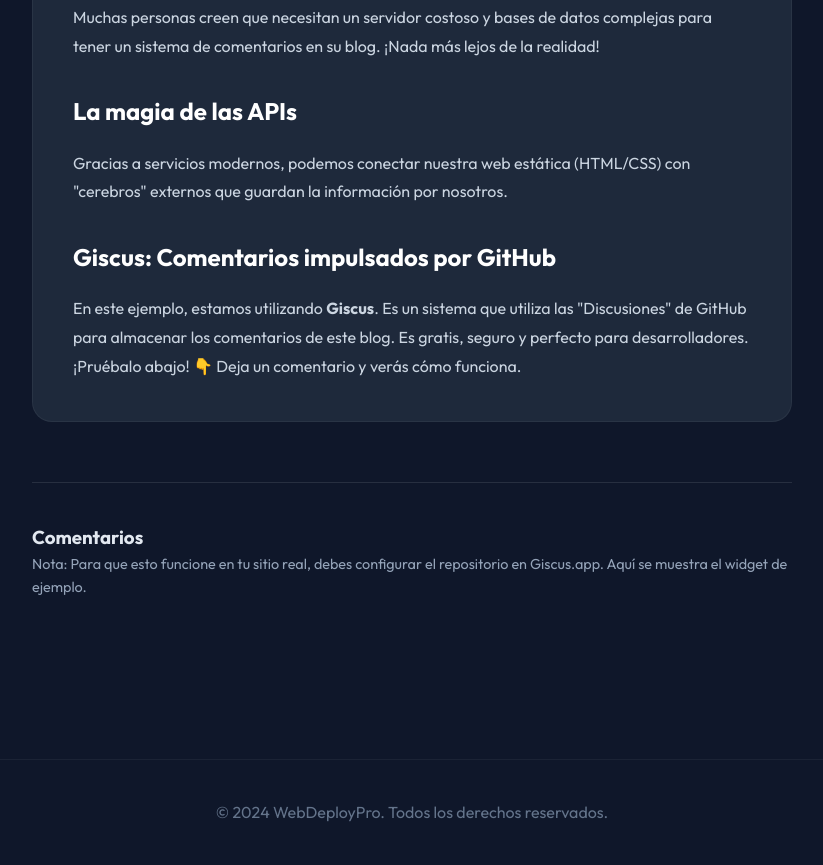
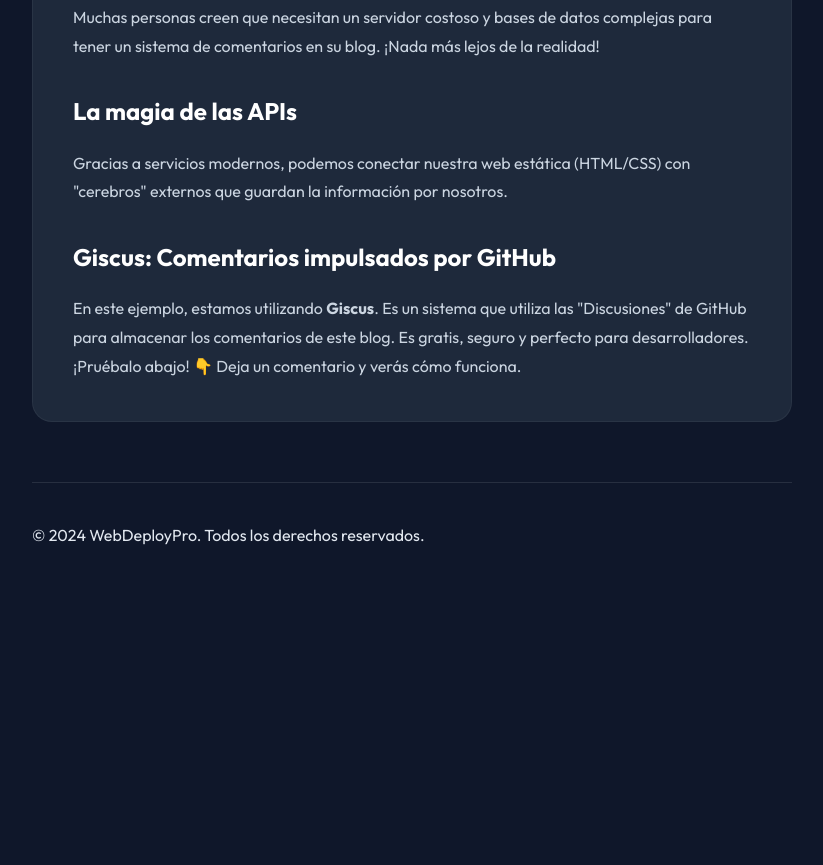
Before and after one commit to TilisaraoMarket/WebDeployPro, a plain HTML site: page blog.html in a window 1280 px wide. Shown: the part 569-1434 px from the top of the page, without its empty margins (228-1051 px from the left). After the commit the page ends 1197 px from the top, so only its background shows below. Drawn offline with Linux system fonts and the light colour scheme.

Commit message:
Add files via upload

```diff
--- a/blog.html
+++ b/blog.html
@@ -94,28 +94,9 @@
 
                 <!-- Sección de Comentarios -->
                 <div class="comments-section">
-                    <h3>Comentarios</h3>
-                    <p style="margin-bottom: 20px; color: #94a3b8; font-size: 0.9rem;">
-                        Nota: Para que esto funcione en tu sitio real, debes configurar el repositorio en Giscus.app.
-                        Aquí se muestra el widget de ejemplo.
-                    </p>
-
-                    <!-- Configuración de Giscus -->
-                    <script src="https://giscus.app/client.js" data-repo="giscus/giscus-component"
-                        data-repo-id="R_kgDOGEqwYw" data-category="General" data-category-id="DIC_kwDOGEqwY84CA89K"
-                        data-mapping="pathname" data-strict="0" data-reactions-enabled="1" data-emit-metadata="0"
-                        data-input-position="bottom" data-theme="dark" data-lang="es" crossorigin="anonymous" async>
-                        </script>
+                    <p>&copy; 2024 WebDeployPro. Todos los derechos reservados.</p>
                 </div>
-            </div>
-        </section>
-    </main>
-
-    <footer class="footer">
-        <div class="container">
-            <p>&copy; 2024 WebDeployPro. Todos los derechos reservados.</p>
-        </div>
-    </footer>
+                </footer>
 </body>
 
 </html>
```
